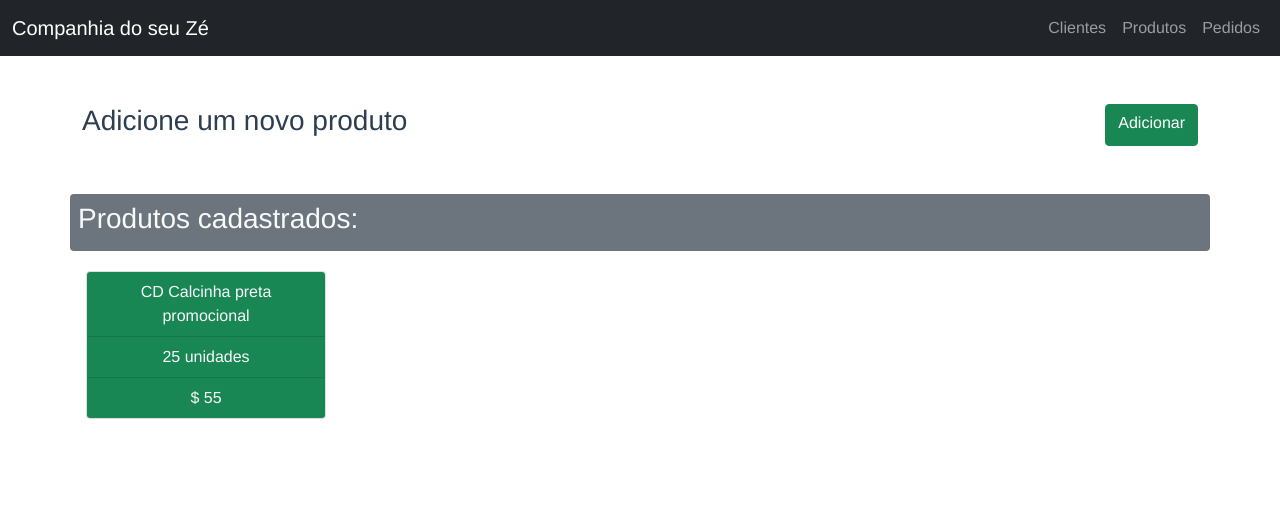
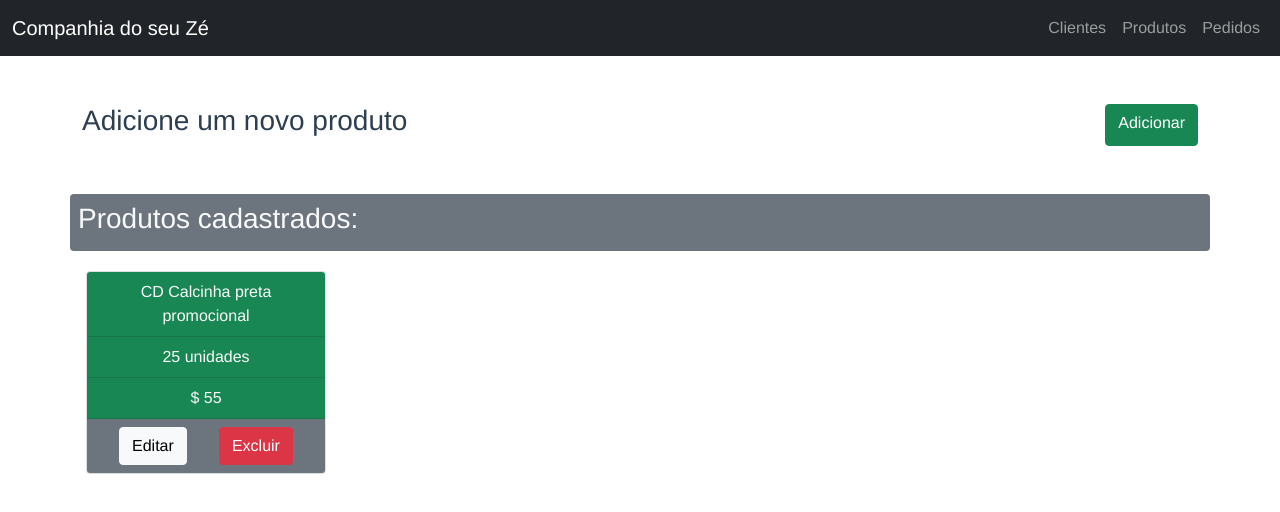
Before and after one commit to Manuel-Antunes/teste-programador-java-pleno, a Vue app in the folder client/: page /products in a window 1280 px wide. Shown: the top 512 px of the page. Built offline with nearby package versions, Linux system fonts and the light colour scheme; what vue-sweetalert2 would draw is missing.

Commit message:
chore: add edit & remove buttons to product card

```diff
--- a/client/src/components/Products/ProductCard.vue
+++ b/client/src/components/Products/ProductCard.vue
@@ -4,6 +4,13 @@
         <li class="list-group-item bg-success text-light">CD Calcinha preta promocional</li>
         <li class="list-group-item bg-success text-light">25 unidades</li>
         <li class="list-group-item bg-success text-light">$ 55</li>
+        <li class="list-group-item bg-secondary text-light">
+          <div class="d-flex justify-content-around">
+            <button class="btn btn-light">Editar</button>
+            <button class="btn btn-danger">Excluir</button>
+          </div>
+        </li>
+
     </ul>
   </div>
 </template>
```
